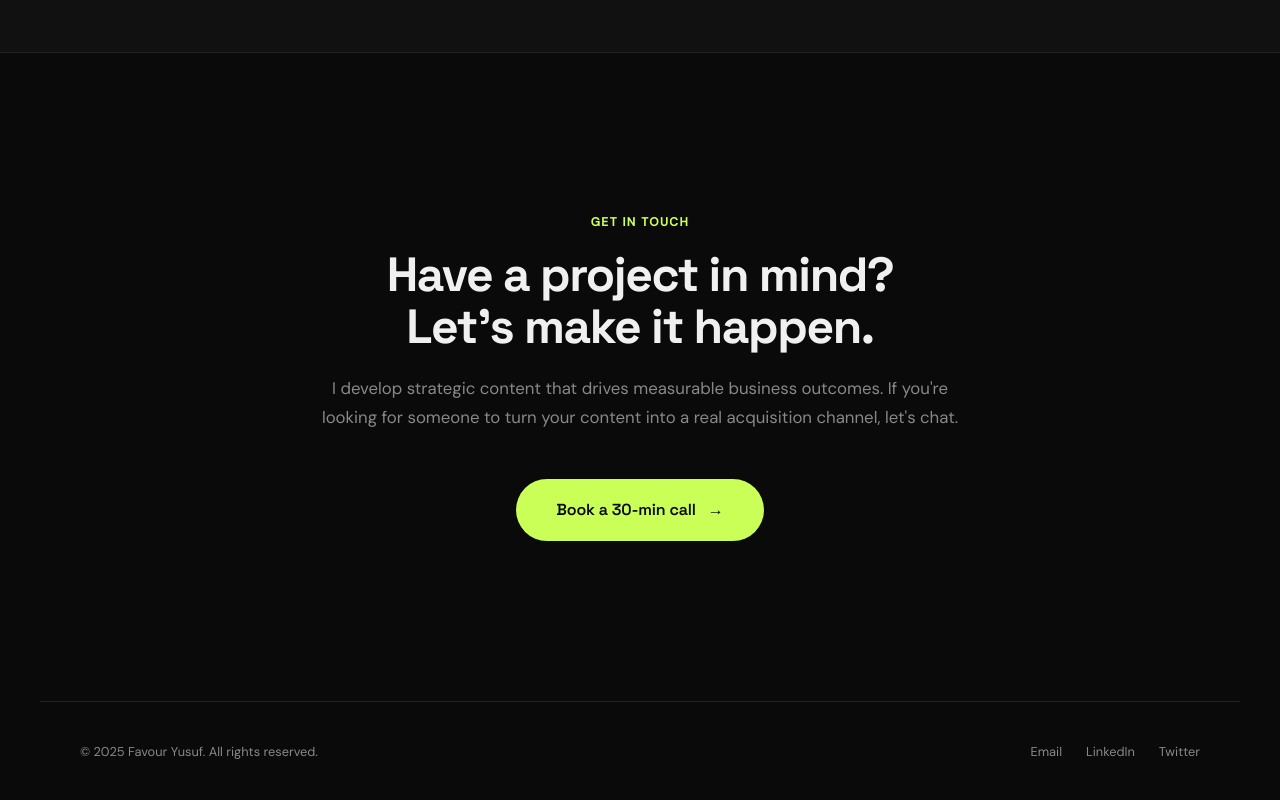
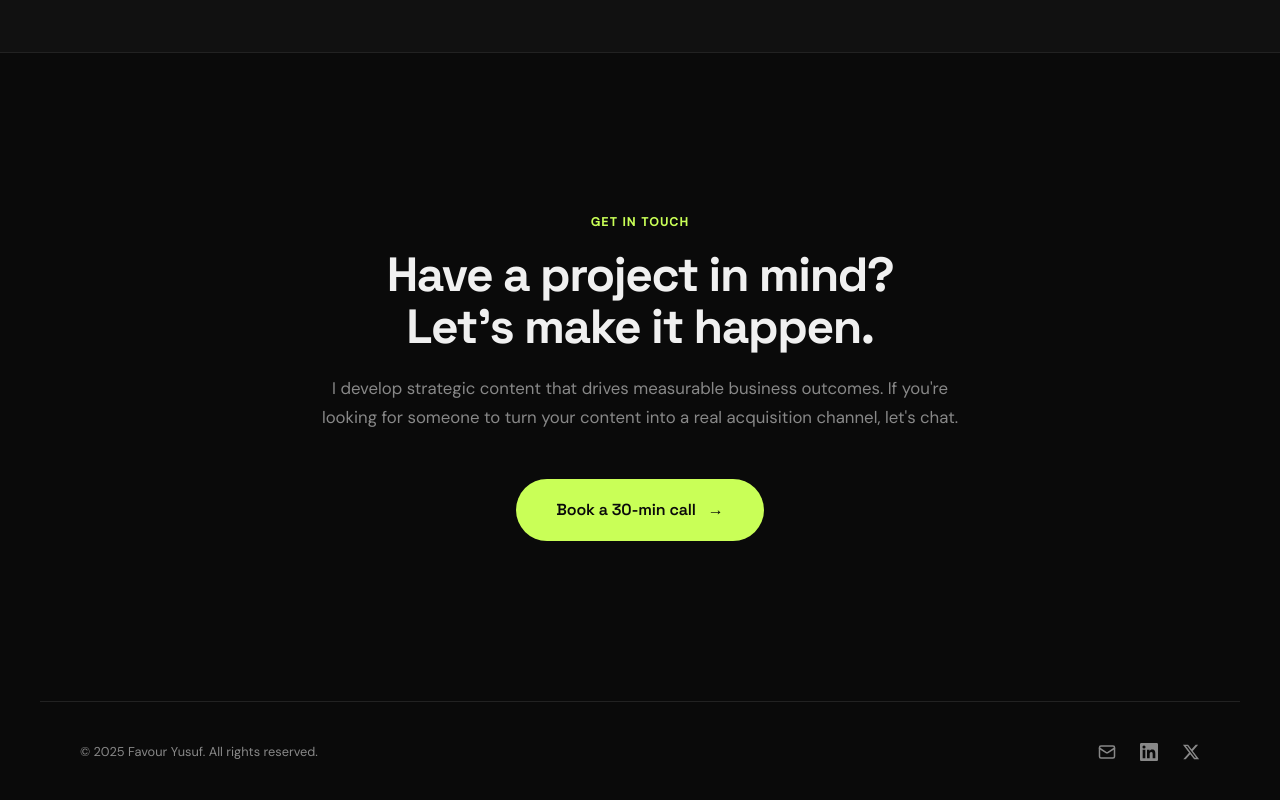
Before and after one commit to createwithfavour-oss/favour-portfolio, a plain HTML site: page index.html in a window 1280 px wide. Shown: the part 3380-4180 px from the top of the page. Drawn offline with Linux system fonts and the light colour scheme.

Commit message:
Fix social links + swap footer text for SVG icons
- LinkedIn → linkedin.com/in/favour-yusuf
- Twitter → x.com/FavourYusuf1
- Replaced text links with proper SVG icons (email, LinkedIn, X)
- Added hover lift animation on footer icons

Co-Authored-By: Claude Opus 4.5 <noreply@anthropic.com>

```diff
--- a/index.html
+++ b/index.html
@@ -1005,12 +1005,16 @@
         }
 
         .footer-links a {
-            font-size: 0.8rem;
             color: var(--text-muted);
-            transition: color var(--transition);
-        }
-
-        .footer-links a:hover { color: var(--accent); }
+            transition: color var(--transition), transform var(--transition);
+            display: flex;
+            align-items: center;
+        }
+
+        .footer-links a:hover {
+            color: var(--accent);
+            transform: translateY(-2px);
+        }
 
         /* ── Scroll reveal ── */
         .reveal {
@@ -1401,9 +1405,15 @@
 <footer>
     <div class="footer-left">© 2025 Favour Yusuf. All rights reserved.</div>
     <div class="footer-links">
-        <a href="mailto:createwithfavour@gmail.com">Email</a>
-        <a href="https://linkedin.com/in/favouryusuf" target="_blank" rel="noopener">LinkedIn</a>
-        <a href="https://twitter.com/favouryusuf" target="_blank" rel="noopener">Twitter</a>
+        <a href="mailto:createwithfavour@gmail.com" aria-label="Email">
+            <svg width="18" height="18" viewBox="0 0 24 24" fill="none" stroke="currentColor" stroke-width="2" stroke-linecap="round" stroke-linejoin="round"><rect x="2" y="4" width="20" height="16" rx="2"/><path d="m22 7-8.97 5.7a1.94 1.94 0 0 1-2.06 0L2 7"/></svg>
+        </a>
+        <a href="https://linkedin.com/in/favour-yusuf" target="_blank" rel="noopener" aria-label="LinkedIn">
+            <svg width="18" height="18" viewBox="0 0 24 24" fill="currentColor"><path d="M20.447 20.452h-3.554v-5.569c0-1.328-.027-3.037-1.852-3.037-1.853 0-2.136 1.445-2.136 2.939v5.667H9.351V9h3.414v1.561h.046c.477-.9 1.637-1.85 3.37-1.85 3.601 0 4.267 2.37 4.267 5.455v6.286zM5.337 7.433a2.062 2.062 0 0 1-2.063-2.065 2.064 2.064 0 1 1 2.063 2.065zm1.782 13.019H3.555V9h3.564v11.452zM22.225 0H1.771C.792 0 0 .774 0 1.729v20.542C0 23.227.792 24 1.771 24h20.451C23.2 24 24 23.227 24 22.271V1.729C24 .774 23.2 0 22.222 0h.003z"/></svg>
+        </a>
+        <a href="https://x.com/FavourYusuf1" target="_blank" rel="noopener" aria-label="X (Twitter)">
+            <svg width="18" height="18" viewBox="0 0 24 24" fill="currentColor"><path d="M18.244 2.25h3.308l-7.227 8.26 8.502 11.24H16.17l-5.214-6.817L4.99 21.75H1.68l7.73-8.835L1.254 2.25H8.08l4.713 6.231zm-1.161 17.52h1.833L7.084 4.126H5.117z"/></svg>
+        </a>
     </div>
 </footer>
 
```
